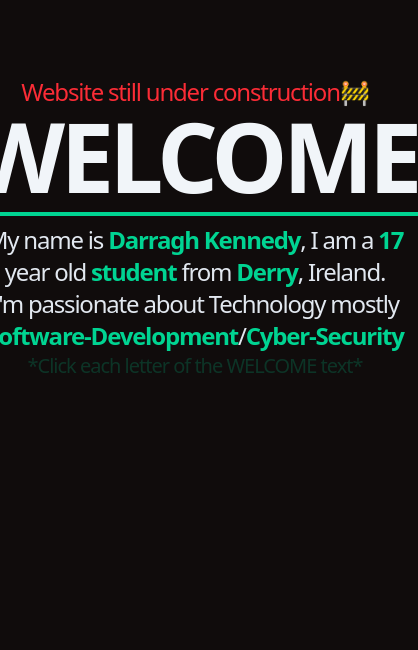
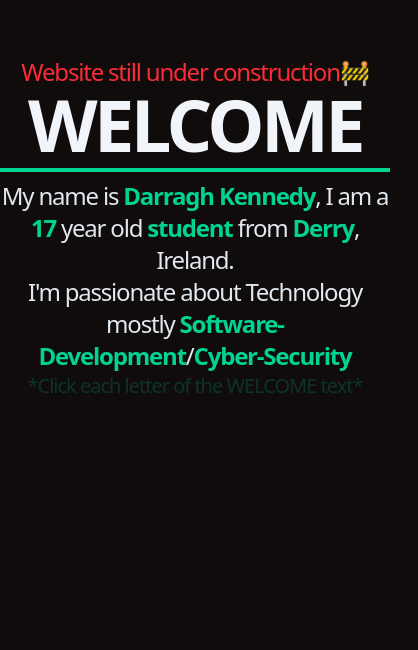
Before and after one commit to DarraghKennedy2008/MyWebsite, a Next.js app: page / in a window 390 px wide. Shown: the part 194-844 px from the top of the page, 418 px wide, since content can reach past the window. Built offline with nearby package versions, Linux system fonts and the light colour scheme.

Commit message:
Changed text size of heading

```diff
--- a/components/welcome.tsx
+++ b/components/welcome.tsx
@@ -16,7 +16,7 @@ export default function WelcomeText() {
 {/* This is a fucking mess holy shit*/}
 <div>
 <p className="text-2xl text-red-500 tracking-tighter text-center  cursor-default">Website still under construction🚧</p>
-<h1 className="text-8xl md:text-9xl lg:text-[12rem] text-slate-100 font-extrabold tracking-tighter text-center pb-2">
+<h1 className="text-7xl md:text-9xl lg:text-[12rem] text-slate-100 font-extrabold tracking-tighter text-center pb-2">
     <span className="hover:text-red-500 cursor-default"><a href="https://www.youtube.com/watch?v=wyoMCQn0ZD0&list=PLweUFcMiKqgJsqxd4ohXNR6RgFO1fEIBZ&index=15" target="_blank">W</a></span>
     <span className="hover:text-orange-500 cursor-default"><a href="mygirlfriend.webp" target="_blank">E</a></span>
     <span className="hover:text-yellow-500 cursor-default"><a href="lily.webp" target="_blank">L</a></span>
```
